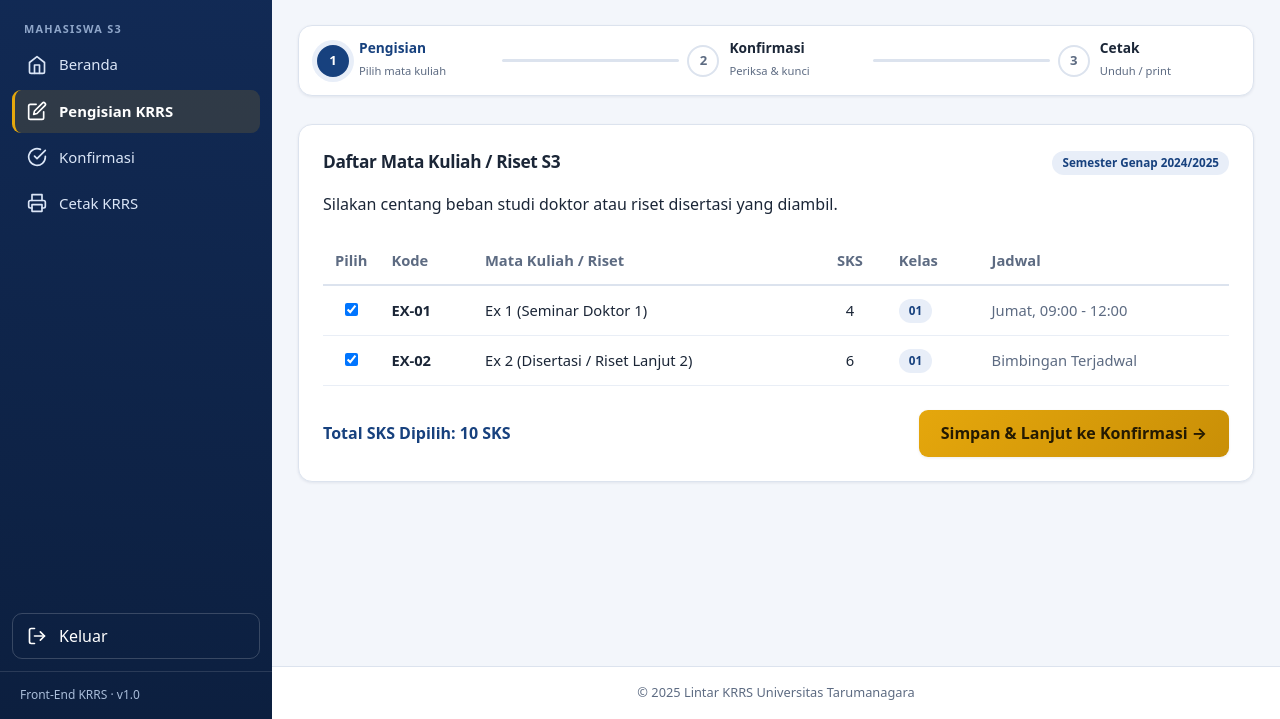
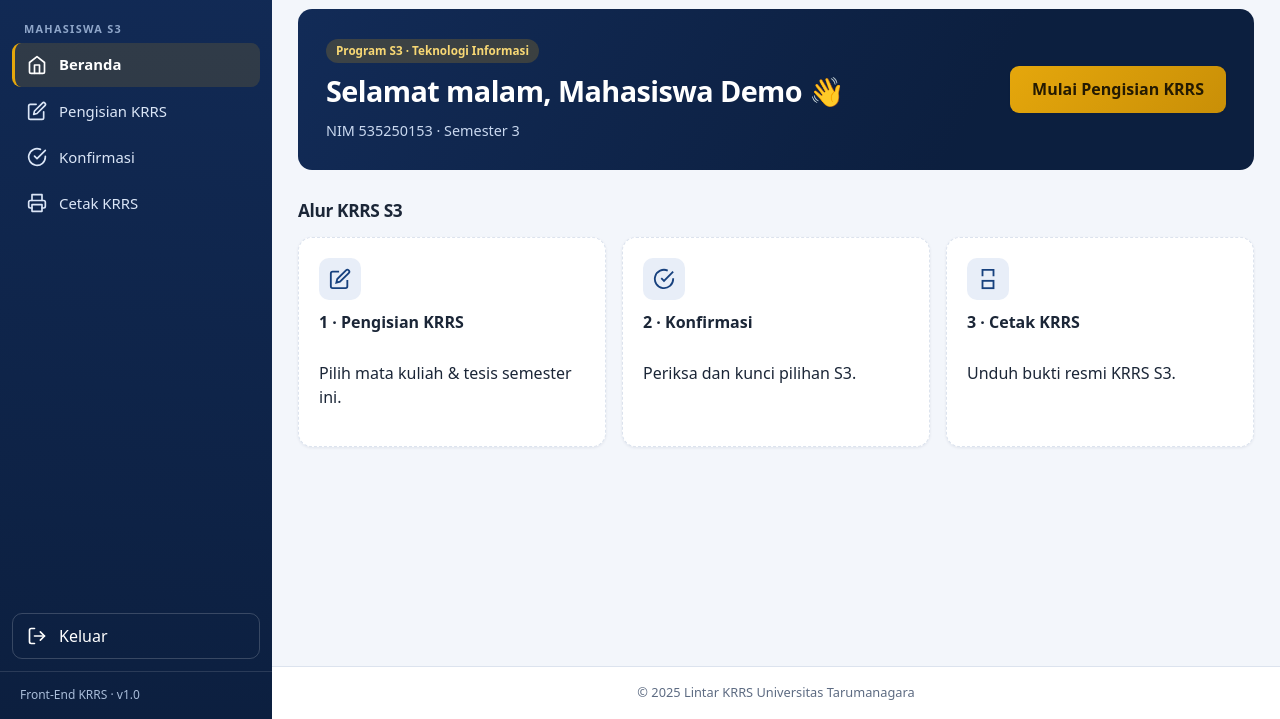
Before and after one commit to almars0306-pixel/Front-End-lintar-KRRS, a plain HTML site: page s2_s3_profesi_selection/tampilan_utama_s3/isi-krrs.html in a window 1280 px wide. Shown: the part 81-800 px from the top of the page. Drawn offline with Linux system fonts and the light colour scheme.

Commit message:
Update title and header for S3 page

```diff
--- a/s2_s3_profesi_selection/tampilan_utama_s3/isi-krrs.html
+++ b/s2_s3_profesi_selection/tampilan_utama_s3/isi-krrs.html
@@ -4,61 +4,48 @@
     <meta charset="UTF-8" />
     <meta name="viewport" content="width=device-width, initial-scale=1.0" />
     <link rel="icon" type="image/png" href="../../assets/logo.png" />
-    <title>Pengisian KRRS S3 — Lintar KRRS</title>
+    <title>Beranda s3 — Lintar KRRS</title>
     <link rel="stylesheet" href="../../template/template.css" />
+    <style>
+      .tile { display: flex; flex-direction: column; gap: 10px; padding: 20px; background: var(--surface); border: 1px dashed var(--line); border-radius: var(--radius); box-shadow: var(--shadow-sm); text-decoration: none; color: inherit; transition: border-color 0.2s; }
+      .tile:hover { border-color: var(--navy); }
+      .tile__icon { width: 42px; height: 42px; display: grid; place-items: center; border-radius: 10px; background: var(--navy-soft); color: var(--navy); }
+      .tile__icon svg { width: 22px; height: 22px; }
+    </style>
   </head>
-  <body data-menu="s3" data-page="s3-isi" data-step="1">
+  <body data-menu="s3" data-page="s3-beranda">
     <div class="app">
       <div data-slot="sidebar"></div>
       <button class="overlay" data-slot="overlay" type="button" aria-label="Tutup menu"></button>
       <div class="app__body">
-        <header class="topbar" data-slot="topbar" data-title="Pengisian KRRS" data-sub="Mahasiswa S3"></header>
+        <header class="topbar" data-slot="topbar" data-title="Beranda" data-sub="Mahasiswa S2"></header>
         <main class="page">
+          <section class="hero">
+            <div>
+              <span class="badge">Program S3 · Teknologi Informasi</span>
+              <h1><span data-greeting>Selamat datang</span>, <span data-user-field="nama">Mahasiswa</span> 👋</h1>
+              <p>NIM <span data-user-field="nim">-</span> · Semester 3</p>
+            </div>
+            <div class="hero__actions"><a class="btn btn--gold" href="isi-krrs.html">Mulai Pengisian KRRS</a></div>
+          </section>
           <section class="section">
-            <div class="card">
-              <div class="section__head">
-                <h2>Daftar Mata Kuliah / Riset S3</h2>
-                <span class="badge">Semester Genap 2024/2025</span>
-              </div>
-              <p>Silakan centang beban studi doktor atau riset disertasi yang diambil.</p>
-
-              <div style="overflow-x: auto; margin-top: 20px;">
-                <table style="width: 100%; border-collapse: collapse; text-align: left; font-size: 0.92rem;">
-                  <thead>
-                    <tr style="border-bottom: 2px solid var(--line); color: var(--muted);">
-                      <th style="padding: 12px; width: 50px; text-align: center;">Pilih</th>
-                      <th style="padding: 12px;">Kode</th>
-                      <th style="padding: 12px;">Mata Kuliah / Riset</th>
-                      <th style="padding: 12px; text-align: center;">SKS</th>
-                      <th style="padding: 12px;">Kelas</th>
-                      <th style="padding: 12px;">Jadwal</th>
-                    </tr>
-                  </thead>
-                  <tbody>
-                    <tr style="border-bottom: 1px solid var(--line-soft);">
-                      <td style="padding: 12px; text-align: center;"><input type="checkbox" checked /></td>
-                      <td style="padding: 12px; font-weight: 600;">EX-01</td>
-                      <td style="padding: 12px;">Ex 1 (Seminar Doktor 1)</td>
-                      <td style="padding: 12px; text-align: center;">4</td>
-                      <td style="padding: 12px;"><span class="badge">01</span></td>
-                      <td style="padding: 12px; color: var(--muted);">Jumat, 09:00 - 12:00</td>
-                    </tr>
-                    <tr style="border-bottom: 1px solid var(--line-soft);">
-                      <td style="padding: 12px; text-align: center;"><input type="checkbox" checked /></td>
-                      <td style="padding: 12px; font-weight: 600;">EX-02</td>
-                      <td style="padding: 12px;">Ex 2 (Disertasi / Riset Lanjut 2)</td>
-                      <td style="padding: 12px; text-align: center;">6</td>
-                      <td style="padding: 12px;"><span class="badge">01</span></td>
-                      <td style="padding: 12px; color: var(--muted);">Bimbingan Terjadwal</td>
-                    </tr>
-                  </tbody>
-                </table>
-              </div>
-
-              <div style="margin-top: 24px; display: flex; justify-content: space-between; align-items: center; flex-wrap: wrap; gap: 12px;">
-                <span style="font-weight: 600; color: var(--navy);">Total SKS Dipilih: 10 SKS</span>
-                <a href="konfirmasi.html" class="btn btn--gold">Simpan &amp; Lanjut ke Konfirmasi &rarr;</a>
-              </div>
+            <div class="section__head"><h2>Alur KRRS S3</h2></div>
+            <div class="grid grid--3">
+              <a href="isi-krrs.html" class="tile">
+                <span class="tile__icon"><svg viewBox="0 0 24 24" fill="none" stroke="currentColor" stroke-width="2"><path d="M11 4H4a2 2 0 0 0-2 2v14a2 2 0 0 0 2 2h14a2 2 0 0 0 2-2v-7"/><path d="M18.5 2.5a2.12 2.12 0 0 1 3 3L12 15l-4 1 1-4z"/></svg></span>
+                <strong>1 · Pengisian KRRS</strong>
+                <p>Pilih mata kuliah &amp; tesis semester ini.</p>
+              </a>
+              <a href="konfirmasi.html" class="tile">
+                <span class="tile__icon"><svg viewBox="0 0 24 24" fill="none" stroke="currentColor" stroke-width="2"><path d="M22 11.08V12a10 10 0 1 1-5.93-9.14"/><polyline points="22 4 12 14.01 9 11.01"/></svg></span>
+                <strong>2 · Konfirmasi</strong>
+                <p>Periksa dan kunci pilihan S3.</p>
+              </a>
+              <a href="cetak.html" class="tile">
+                <span class="tile__icon"><svg viewBox="0 0 24 24" fill="none" stroke="currentColor" stroke-width="2"><polyline points="6 9 6 2 18 2 18 9"/><rect x="6" y="14" width="12" height="8"/></svg></span>
+                <strong>3 · Cetak KRRS</strong>
+                <p>Unduh bukti resmi KRRS S3.</p>
+              </a>
             </div>
           </section>
         </main>
```
